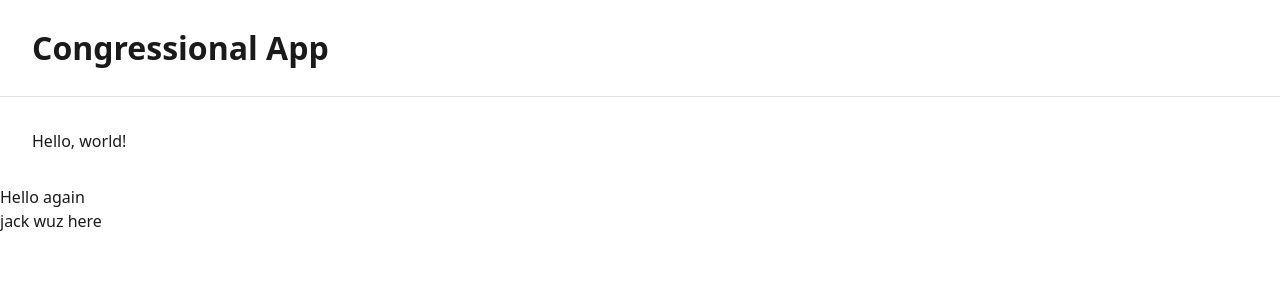
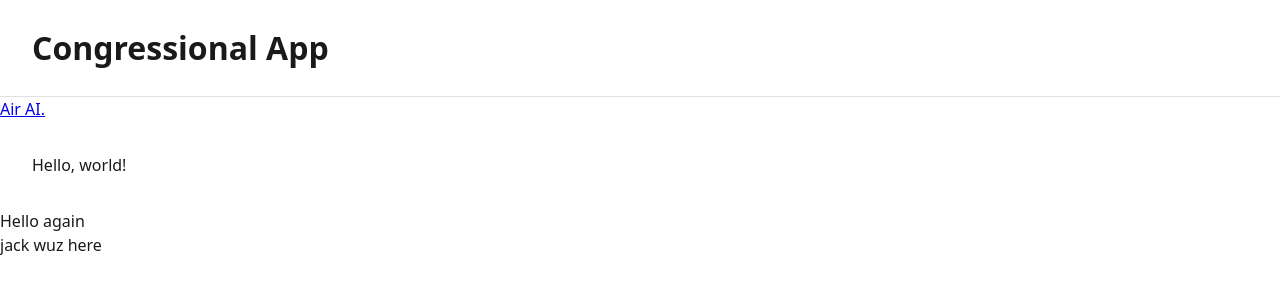
Before and after one commit to ryan-bibb/congressional-app, a website: page index.html in a window 1280 px wide. Drawn offline with Linux system fonts and the light colour scheme.

Commit message:
added Air AI. Name

```diff
--- a/index.html
+++ b/index.html
@@ -9,8 +9,13 @@
 <body>
   <header>
     <h1>Congressional App</h1>
+
   </header>
-
+<div class="nav-bar">
+  <a class="navname" href="/">
+    Air AI.
+  </a>
+</div>
   <main>
     <p>Hello, world!</p>
   </main>
```
